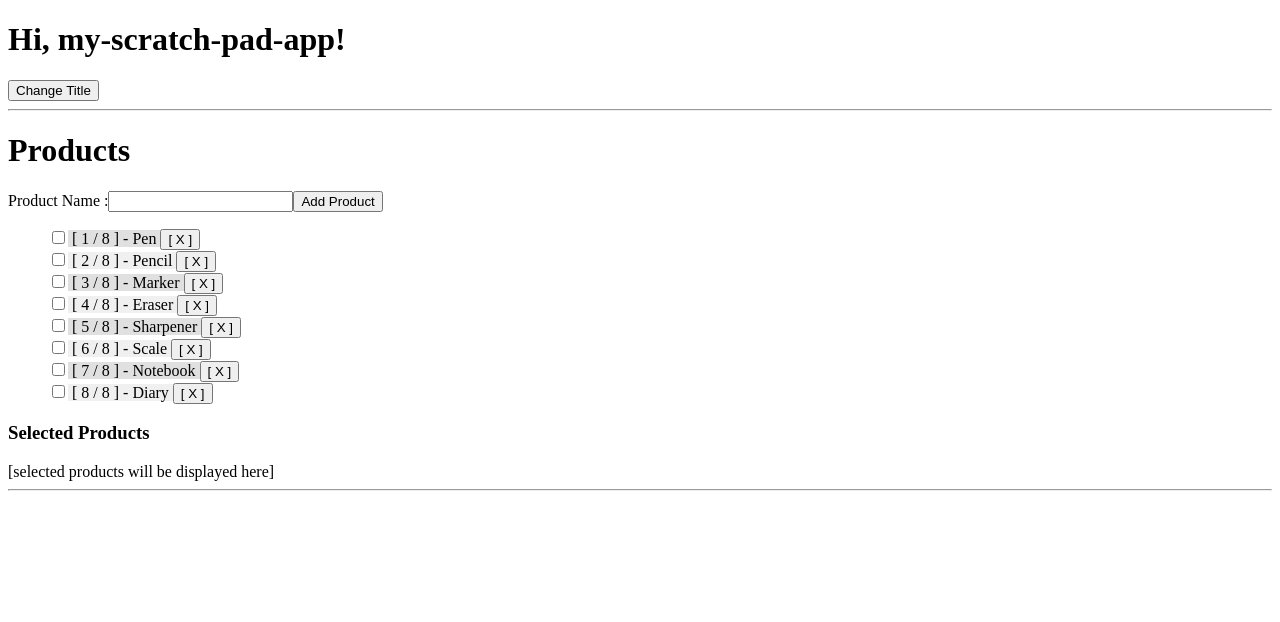
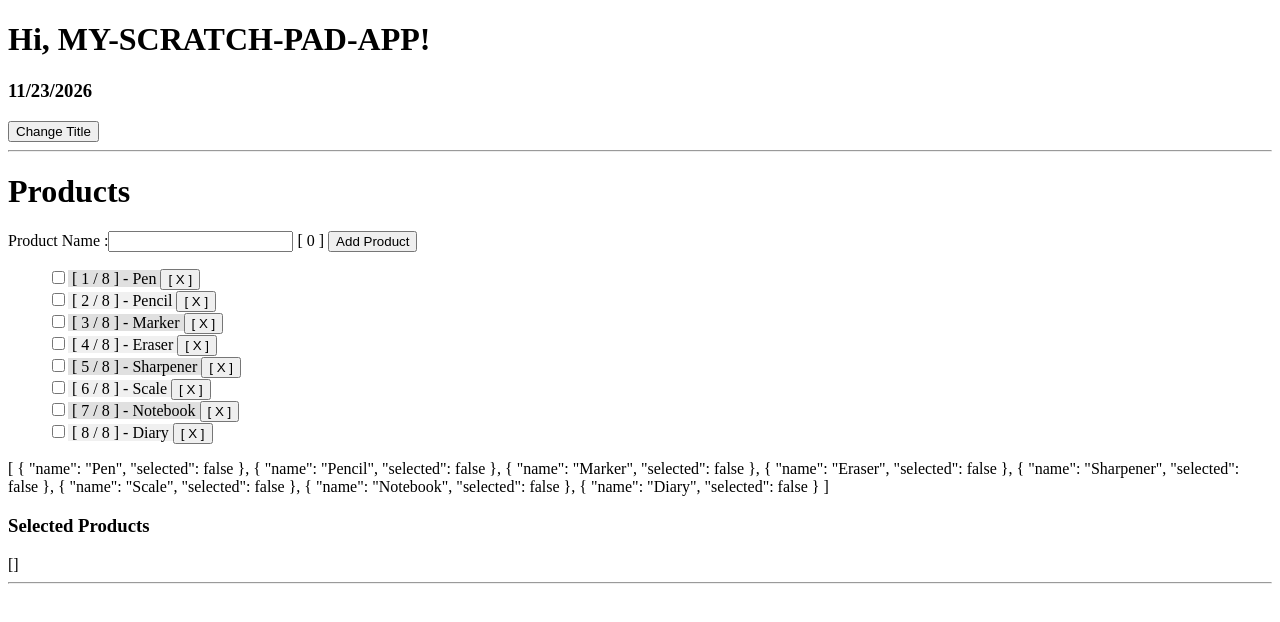
Before and after one commit to tkmagesh/siemens-angular-nov-2026, an Angular app in the folder scratch-pad/: page / in a window 1280 px wide. Shown: the top 622 px of the page. Built offline with nearby package versions, Linux system fonts and the light colour scheme.

Commit message:
custom pipes

```diff
--- a/scratch-pad/src/app/app.html
+++ b/scratch-pad/src/app/app.html
@@ -1,4 +1,5 @@
-<h1>Hi, {{ title() }}!</h1>
+<h1>Hi, {{ title() | uppercase }}!</h1>
+<h3>{{ current_date | date:'MM/dd/yyyy' }}</h3>
 <button (click)="ChangeTitle()">Change Title</button>
 <hr>
 <!--
--- a/scratch-pad/src/app/app.ts
+++ b/scratch-pad/src/app/app.ts
@@ -3,9 +3,10 @@ import { RouterOutlet } from '@angular/router';
 import Timer  from './timer/timer';
 import { Counter } from './counter/counter';
 import { Products } from './products/products';
+import { DatePipe, UpperCasePipe } from '@angular/common';
 
 @Component({
-  imports: [RouterOutlet, Timer, Counter, Products],
+  imports: [RouterOutlet, Timer, Counter, Products, DatePipe, UpperCasePipe],
   selector: 'app-root',
   styleUrl: './app.css',
   templateUrl: './app.html',
@@ -14,6 +15,8 @@ import { Products } from './products/products';
 export class App {
   protected readonly title = signal('my-scratch-pad-app');
 
+  protected readonly current_date = Date()
+
   protected ChangeTitle() {
     this.title.set('my-scratch-pad-app - changed');
   }
--- a/scratch-pad/src/app/products/products.html
+++ b/scratch-pad/src/app/products/products.html
@@ -1,23 +1,27 @@
 <h1>Products</h1>
 <div>
     <label for="">Product Name :</label>
-    <input type="text" name="" id="">
-    <button>Add Product</button>
+    <input type="text" (input)="newProduct.set($event.target.value)" [value]="newProduct()">
+    <span> [ {{ newProduct().length }} ] </span>
+    <button (click)="addProduct()">Add Product</button>
 </div>
 <ul>
-    @for (productName of productNames; track $index;) {
+    @for (product of productNames(); track $index;) {
         <li>
-            <input type="checkbox">
+            <input type="checkbox" (change)="updateProductSelection($index, $event.target.checked)" [checked]="product.selected">
             <span [class]=" $even ? 'even' : 'odd'">
-                [ {{ $index + 1 }} / {{ $count }} ] - {{ productName }}
+                [ {{ $index + 1 }} / {{ $count }} ] - {{ product.name }}
             </span>
-            <button> [ X ] </button>
+            <button (click)="removeProduct($index)"> [ X ] </button>
         </li>
     }
 </ul>
 <div>
+    {{ productNames() | json}}
+</div>
+<div>
     <h3>Selected Products</h3>
     <div>
-        [selected products will be displayed here]
+        {{ productNames() | selected | json}}
     </div>
 </div>
--- a/scratch-pad/src/app/products/products.ts
+++ b/scratch-pad/src/app/products/products.ts
@@ -1,10 +1,51 @@
-import { Component } from "@angular/core";
+import { Component, computed, Signal, signal, WritableSignal } from "@angular/core";
+import { ProductList } from "./types";
+import { SelectedProductsPipe } from "./selected-products.pipe";
+import { JsonPipe } from "@angular/common";
 
 @Component({
     selector: 'app-products',
+    imports: [SelectedProductsPipe, JsonPipe],
     templateUrl: './products.html',
     styleUrls: ['./products.css']
 })
 export class Products {
-    productNames : Array<string> = ['Pen', 'Pencil', 'Marker', 'Eraser', 'Sharpener', 'Scale', 'Notebook', 'Diary'];
+    newProduct = signal('');
+
+    productNames = signal([
+        {name : 'Pen', selected : false},
+        {name : 'Pencil', selected : false},
+        {name : 'Marker', selected : false},
+        {name : 'Eraser', selected : false},
+        {name : 'Sharpener', selected : false},
+        {name : 'Scale', selected : false},
+        {name : 'Notebook', selected : false},
+        {name : 'Diary', selected : false}
+    ]);
+
+    selectedProducts = computed(() => {
+        console.log('Products.selectedProducts computed called');
+        return this.productNames().filter(p => p.selected);
+    });
+
+    addProduct() : void {
+        if(this.newProduct().trim() !== '') {
+            this.productNames.update(products => [...products, {name : this.newProduct(), selected : false}]);
+            this.newProduct.set('');
+        }
+    }
+
+    removeProduct(idx : number){
+        this.productNames.update(products => products.filter((_, i) => i !== idx));
+    }
+
+    updateProductSelection(idx : number, selected : boolean) {
+        this.productNames.update(products => {
+            const updatedProducts = [...products];
+            updatedProducts[idx] = { ...updatedProducts[idx], selected };
+            return updatedProducts;
+        });
+    }
+
+
 }
--- /dev/null
+++ b/scratch-pad/src/app/products/selected-products.pipe.ts
@@ -0,0 +1,12 @@
+import { Pipe, PipeTransform } from "@angular/core";
+import { ProductList } from "./types";
+
+@Pipe({
+    name: 'selected',
+})
+export class SelectedProductsPipe implements PipeTransform {
+    transform(products: ProductList, ...args: any[]) : ProductList  {
+        console.log('SelectedProductsPipe transform called');
+        return products.filter(p => p.selected);
+    }
+}
--- /dev/null
+++ b/scratch-pad/src/app/products/types.ts
@@ -0,0 +1,8 @@
+
+
+export type Product = {
+    name : string,
+    selected : boolean
+}
+
+export type ProductList = Array<Product>
```
